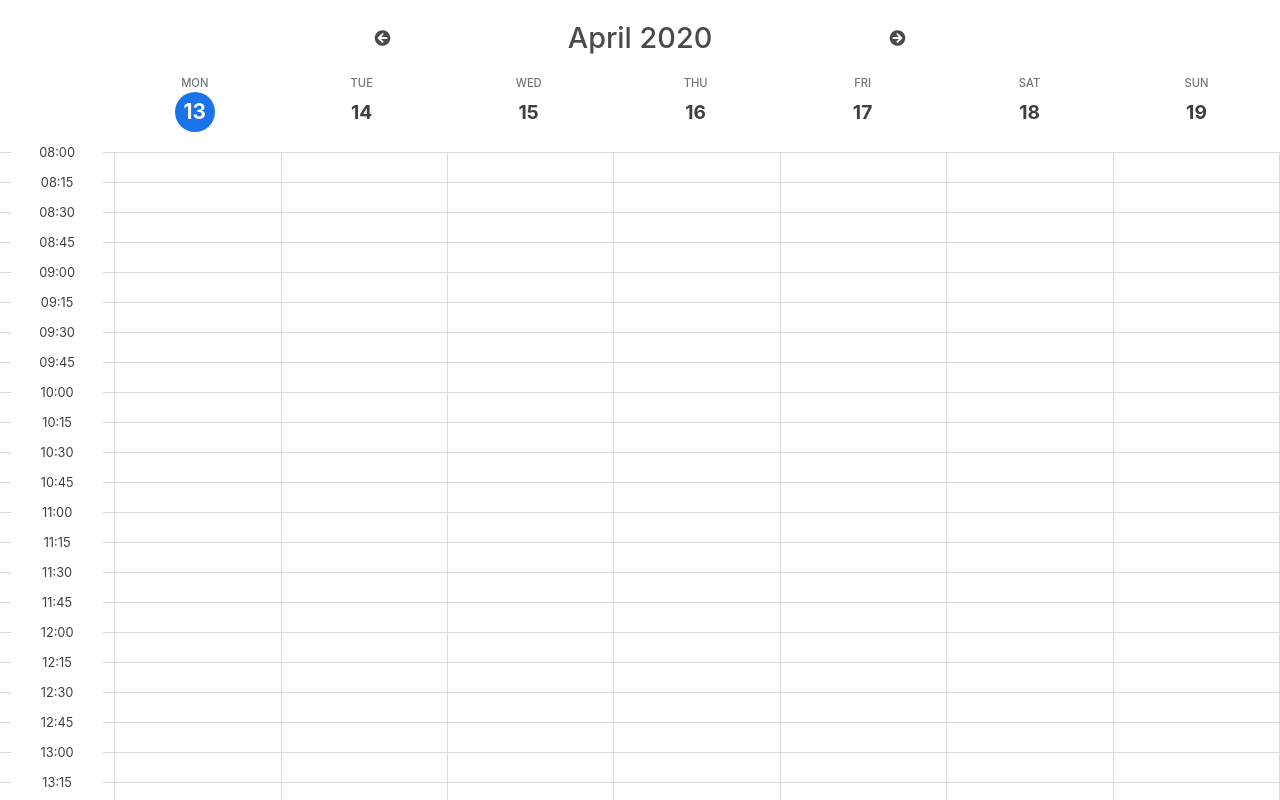
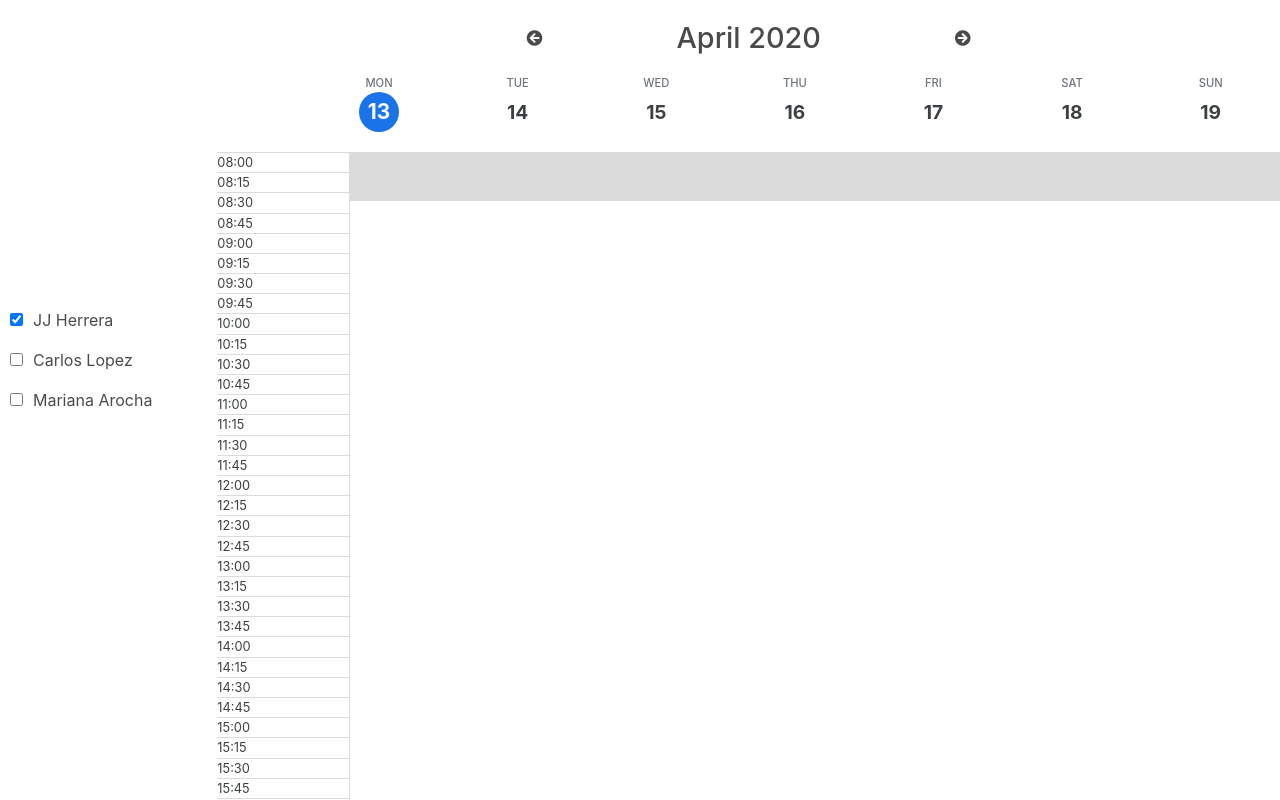
Before and after one commit to jcmujica/react-daily-calendar, a React (Create React App) app: page / in a window 1280 px wide. Shown: the top 800 px of the page. Built offline with nearby package versions, Linux system fonts and the light colour scheme.

Commit message:
columns per day

```diff
--- a/src/App.js
+++ b/src/App.js
@@ -2,6 +2,8 @@ import React from 'react';
 import './App.scss';
 import '../node_modules/@fortawesome/fontawesome-free/css/all.css'
 import Calendar from './components/Calendar/Calendar';
+import UserContextProvider from './contexts/UserContext';
+import Sidebar from './components/Sidebar.js/Sidebar';
 
 // if (process.env.NODE_ENV !== 'production') {
 //   const { whyDidYouUpdate } = require('why-did-you-update')
@@ -11,8 +13,16 @@ import Calendar from './components/Calendar/Calendar';
 function App() {
   return (
     <div className="App">
-      {/* <Calendar /> */}
-      <Calendar />
+      <UserContextProvider>
+        <div className="columns">
+          <div className="column is-2">
+            <Sidebar />
+          </div>
+          <div className="column is-10">
+            <Calendar />
+          </div>
+        </div>
+      </UserContextProvider>
     </div>
   );
 }
--- a/src/components/Calendar/Calendar.js
+++ b/src/components/Calendar/Calendar.js
@@ -1,7 +1,8 @@
-import React, { createContext, useState, useEffect } from 'react';
+import React, { createContext, useState, useEffect, useContext } from 'react';
 import { DateTime, Duration } from 'luxon';
 import Modal from '../Modal/Modal';
 import Grid from '../Grid/Grid';
+import { UserContext } from '../../contexts/UserContext';
 
 export const CalendarContext = createContext();
 
@@ -27,6 +28,8 @@ function Calendar() {
 
   /* CONTEXT */
 
+  const { users } = useContext(UserContext);
+  // console.log(users);
   /* HOOKS */
 
   useEffect(() => {
--- a/src/components/Event/Event.js
+++ b/src/components/Event/Event.js
@@ -57,7 +57,7 @@ function Event(props) {
     <div>
       <Resizable
         className='calendar-resizable'
-        enable={{ bottom: true }}
+        enable={{ top: true, bottom: true }}
         grid={[0, (columnHeight)]}
         key={id}
         minHeight={columnHeight}
--- a/src/components/Grid/Grid.js
+++ b/src/components/Grid/Grid.js
@@ -1,48 +1,87 @@
-import React, { useContext } from 'react'
+import React, { useEffect, useContext } from 'react'
 import Event from '../Event/Event';
 import { CalendarContext } from '../Calendar/Calendar';
 
 function Grid(props) {
   const { handleCreate } = props;
   const { columnHeight, eventList, week } = useContext(CalendarContext)
+  let dayBlock = []
 
-  const getGrid = () => {
-    let grid = []
-    for (let i = 0; i < week.control.length; i++) {
-      for (let day in week) {
-        let id = week[day][i]
-        grid = [...grid,
-        <div
-          className={day === 'control' ? 'calendar-column__control' : 'calendar-column'}
-          key={id}
-          style={{ 'height': `${columnHeight}px` }}
-          id={id}
-          onClick={!eventList[id] && day !== 'control' ? () => handleCreate(id) : null}
-        >
-          {eventList[id] ?
-            <Event
-              id={id}
-              eventList={eventList}
-              columnHeight={columnHeight}
-              week={week}
-            /> :
-            null}
-          {day === 'control' ? <p className='calendar-control'>{week.control[i]}</p> : null}
-        </div>
-        ]
-      }
-    }
-    return (
-      <div className='calendar-grid'>
-        {grid}
-      </div>
-    )
+  console.log(week)
+
+  for (let day in week) {
+    dayBlock = [...dayBlock, week[day]]
   }
+  useEffect(() => {
+  }, [])
+
+  // const getGrid = () => {
+  //   let grid = [];
+  //   let dayGrid = [];
+  //   // for (let i = 0; i < week.control.length; i++) {
+  //   let dayBlock = []
+  //   for (let day in week) {
+  //     dayBlock = [...dayBlock, week[day]]
+  //   }
+  //   console.log('arr', arr)
+  //   {}
+  //   // console.log(week[day])
+  //   // {
+  //   //   week[day].map((time) => (
+  //   //     <div>
+  //   //       {week[day][time]}
+  //   //     </div>
+  //   //   ))
+  //   // }
+  //   // for (let time in week[day]) {
+  //   // let id = week[day][time]
+  //   // console.log(id)
+  //   // }
+  //   // grid = [...grid,
+  //   // <div
+  //   //   className={day === 'control' ? 'calendar-column__control' : 'calendar-column'}
+  //   //   key={id}
+  //   //   style={{ 'height': `${columnHeight}px` }}
+  //   //   id={id}
+  //   //   onClick={!eventList[id] && day !== 'control' ? () => handleCreate(id) : null}
+  //   // >
+  //   //   {eventList[id] ?
+  //   //     <Event
+  //   //       id={id}
+  //   //       eventList={eventList}
+  //   //       columnHeight={columnHeight}
+  //   //       week={week}
+  //   //     /> :
+  //   //     null}
+  //   //   {day === 'control' ? <p className='calendar-control'>{week.control}</p> : null}
+  //   // </div>
+  //   // ]
+  //   // }
+  //   // }
+  //   dayGrid = [...dayGrid, <div className="calendar-day">{grid}</div>]
+  //   // }
+  //   return (
+  //     <div className='calendar-grid'>
+  //       {dayBlock.map(()=> (
+  //         <div>
+
+  //       ))}
+  //     </div>
+  //   )
+  // }
 
 
   return (
-    <div>
-      {getGrid()}
+    <div className='calendar-grid'>
+      {dayBlock.map((day) => (
+        <div className='calendar-day'>
+          {day.map((time) => (
+            <div className='calendar-time'>
+              {time.includes(':') ? time : null}
+            </div>
+          ))}
+        </div>
+      ))}
     </div>
   )
 }
--- /dev/null
+++ b/src/components/Sidebar.js/Sidebar.js
@@ -0,0 +1,33 @@
+import React, { useContext } from 'react'
+import { UserContext } from '../../contexts/UserContext'
+
+function Sidebar() {
+  const { users, displayUsers, setdisplayUsers } = useContext(UserContext)
+
+  const handleCheck = (e) => {
+    let userId = parseInt(e.target.id)
+    if (displayUsers.includes(userId)) {
+      let copyDispUsers = [...displayUsers];
+      copyDispUsers.splice(copyDispUsers.indexOf(userId), 1);
+      setdisplayUsers(copyDispUsers);
+    } else {
+      setdisplayUsers([...displayUsers, userId]);
+    }
+  }
+  console.log(displayUsers)
+
+  return (
+    <div className='calendar-sidebar'>
+      {users.map((user) => {
+        // console.log(user.id);
+        return (<label className="checkbox" key={`label_${user.id}`}>
+          <input type="checkbox" className="chk-input" id={user.id} key={user.id} onChange={handleCheck} checked={displayUsers.includes(user.id)} />
+          {user.name}
+        </label>
+        )
+      })}
+    </div >
+  )
+}
+
+export default Sidebar
--- /dev/null
+++ b/src/contexts/UserContext.js
@@ -0,0 +1,35 @@
+import React, { createContext, useState } from 'react';
+
+export const UserContext = createContext();
+
+function UserContextProvider(props) {
+  const [users, setusers] = useState([
+    {
+      id: 1, name: 'JJ Herrera',
+      settings: {
+        color: 'green'
+      }
+    },
+    {
+      id: 2, name: 'Carlos Lopez',
+      settings: {
+        color: 'blue'
+      }
+    },
+    {
+      id: 3, name: 'Mariana Arocha',
+      settings: {
+        color: 'pink'
+      }
+    }
+  ])
+
+  const [displayUsers, setdisplayUsers] = useState([1])
+  return (
+    <UserContext.Provider value={{ users, displayUsers, setdisplayUsers }}>
+      {props.children}
+    </UserContext.Provider>
+  )
+}
+
+export default UserContextProvider
--- a/src/css/style.scss
+++ b/src/css/style.scss
@@ -1,4 +1,13 @@
 .calendar {
+  &-sidebar {
+    padding-top: 300px;
+    .checkbox {
+      padding: 10px;
+      .chk-input {
+        margin-right: 10px;
+      }
+    }
+  }
   &-weekControl {
     width: 100%;
     display: flex;
@@ -24,8 +33,25 @@
   &-grid {
     user-select: none;
     display: flex;
+    // flex-direction: column;
     flex-wrap: wrap;
     color: #3c4043;
+    font-size: 0.8rem;
+  }
+  &-day {
+    display: flex;
+    flex-direction: column;
+    width: 12.5%;
+  }
+  &-time {
+    border: 1px solid #dbdbdb;
+    border-width: 1px 1px 0 0;
+
+    &__control {
+      border: 1px solid #dbdbdb;
+      border-width: 1px 1px 0 0;
+      width: 9%;
+    }
   }
   &-title {
     text-align: center;
@@ -59,17 +85,6 @@
     margin: 0 auto;
     height: 40px;
     width: 40px;
-  }
-  &-column {
-    border: 1px solid #dbdbdb;
-    border-width: 1px 1px 0 0;
-    width: 13%;
-    font-size: 0.8rem;
-    &__control {
-      border: 1px solid #dbdbdb;
-      border-width: 1px 1px 0 0;
-      width: 9%;
-    }
   }
   &-header {
     display: flex;
```
Also changed, not shown: src/logo.svg (deleted).
